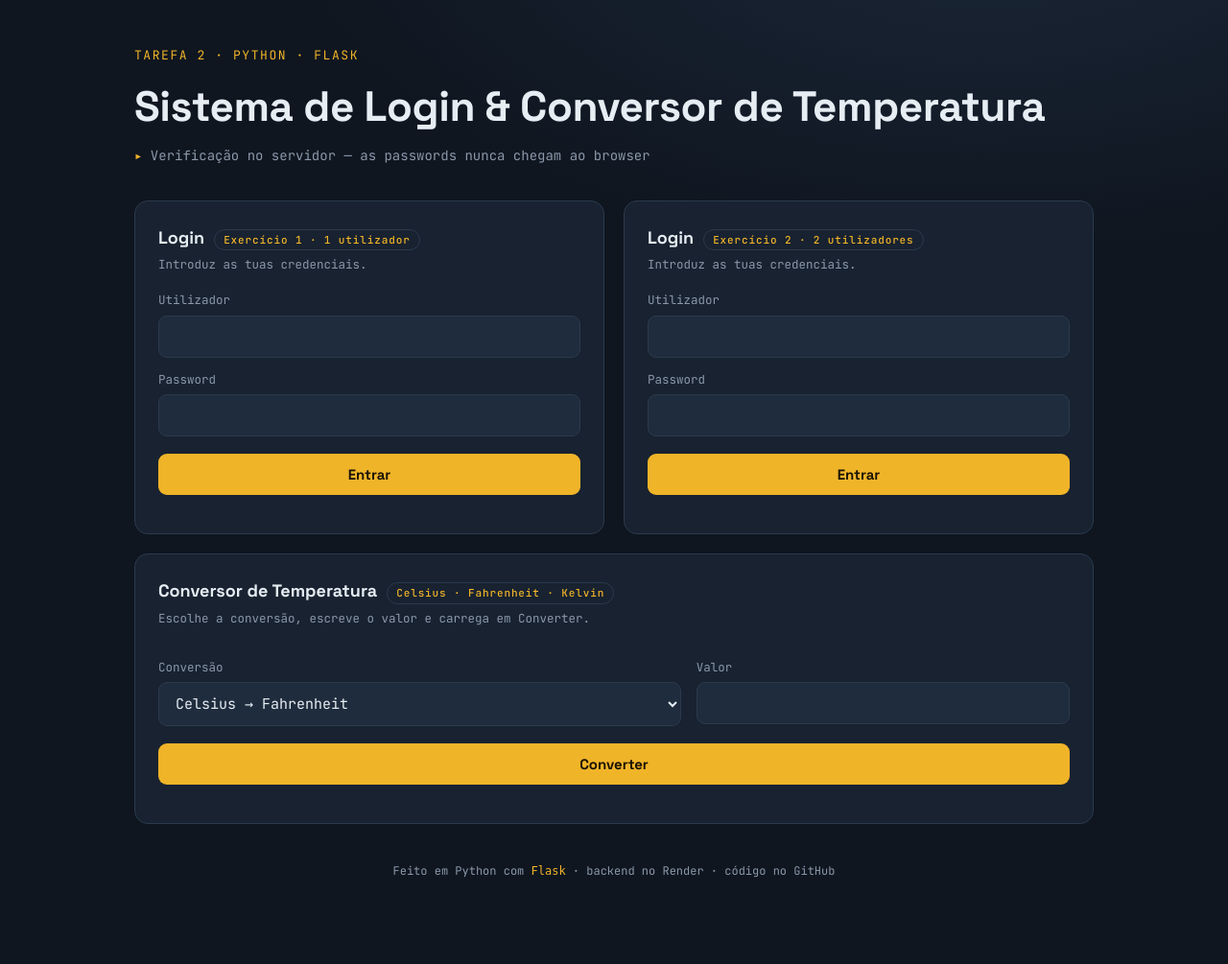
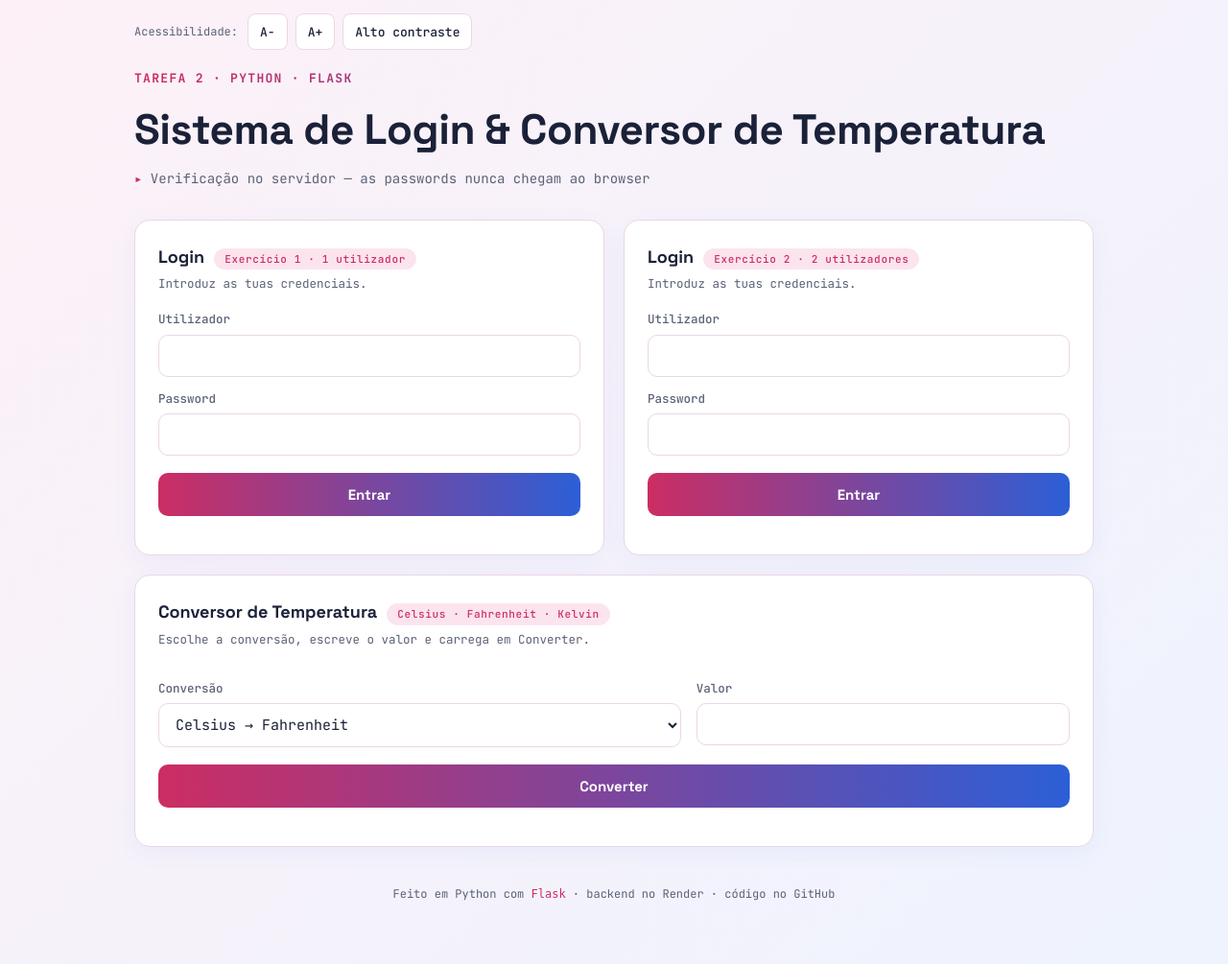
Before and after one commit to Sara-Timoteo/celsiusfahrenheitconverter, a Flask app: page / in a window 1280 px wide. Shown: the whole page at 96% size. Before the commit the page ends 915 px from the top, so only its background shows below. Run offline with Flask 3, Linux system fonts and the light colour scheme.

Commit message:
Add files via upload

```diff
--- a/templates/index.html
+++ b/templates/index.html
@@ -9,52 +9,119 @@
   <link href="https://fonts.googleapis.com/css2?family=Space+Grotesk:wght@500;700&family=JetBrains+Mono:wght@400;500;700&display=swap" rel="stylesheet" />
   <style>
     :root {
-      --bg:#0f1620; --surface:#182230; --surface-2:#1f2c3d; --line:#2b3a4d;
-      --text:#e6edf3; --muted:#8b98a9; --amber:#f0b429; --amber-ink:#1a1304;
-      --ok:#4ade80; --err:#ff6b6b;
+      --pink:#cc2d63; --pink-soft:#fbe4ee; --blue:#2c5fd6; --blue-soft:#e6eefc;
+      --bg-pink:#fdf1f7; --bg-blue:#eef3fe;
+      --surface:#ffffff; --line:#ead7e4;
+      --text:#1a2138; --muted:#5a6276;
+      --ok:#1f8a4c; --err:#c92a48;
       --mono:"JetBrains Mono",ui-monospace,SFMono-Regular,Menlo,Consolas,monospace;
       --display:"Space Grotesk",system-ui,-apple-system,Segoe UI,Roboto,sans-serif;
     }
     * { box-sizing:border-box; }
+    html { font-size:100%; }
     body {
       margin:0;
-      background:radial-gradient(1200px 600px at 80% -10%, #1b2738 0, transparent 60%), var(--bg);
+      background:linear-gradient(135deg, var(--bg-pink) 0%, var(--bg-blue) 100%);
+      min-height:100vh;
       color:var(--text); font-family:var(--display); line-height:1.5;
       -webkit-font-smoothing:antialiased;
     }
-    .wrap { max-width:1040px; margin:0 auto; padding:48px 20px 64px; }
-    header { margin-bottom:36px; }
-    .eyebrow { font-family:var(--mono); font-size:13px; letter-spacing:.12em; text-transform:uppercase; color:var(--amber); margin:0 0 10px; }
+
+    /* Salta para o conteúdo (leitores de ecrã / teclado) */
+    .skip { position:absolute; left:-999px; top:0; background:var(--blue); color:#fff;
+      padding:10px 16px; border-radius:0 0 8px 0; z-index:100; font-weight:700; }
+    .skip:focus { left:0; }
+
+    /* Barra de acessibilidade */
+    .a11y-bar { display:flex; align-items:center; gap:8px; flex-wrap:wrap;
+      max-width:1040px; margin:0 auto; padding:14px 20px 0; }
+    .a11y-bar .lbl { font-family:var(--mono); font-size:12px; color:var(--muted); margin-right:2px; }
+    .a11y-bar button { width:auto; margin:0; padding:7px 12px; min-height:38px;
+      background:#fff; color:var(--text); border:1.5px solid var(--line);
+      border-radius:8px; font-family:var(--mono); font-size:13px; font-weight:500; cursor:pointer; }
+    .a11y-bar button:hover { border-color:var(--blue); }
+    .a11y-bar button[aria-pressed="true"] { background:var(--blue); color:#fff; border-color:var(--blue); }
+
+    .wrap { max-width:1040px; margin:0 auto; padding:20px 20px 64px; }
+    header { margin-bottom:32px; }
+    .eyebrow { font-family:var(--mono); font-size:13px; letter-spacing:.1em; text-transform:uppercase;
+      margin:0 0 10px; background:linear-gradient(90deg,var(--pink),var(--blue));
+      -webkit-background-clip:text; background-clip:text; color:transparent; font-weight:700; }
     h1 { font-size:clamp(28px,5vw,44px); font-weight:700; margin:0 0 8px; letter-spacing:-.01em; }
     .sub { color:var(--muted); font-family:var(--mono); font-size:14px; margin:0; }
-    .sub::before { content:"▸ "; color:var(--amber); }
+    .sub::before { content:"▸ "; color:var(--pink); }
+
     .grid { display:grid; grid-template-columns:1fr 1fr; gap:20px; }
     .card-wide { grid-column:1 / -1; }
     @media (max-width:720px){ .grid { grid-template-columns:1fr; } }
-    .card { background:var(--surface); border:1px solid var(--line); border-radius:14px; padding:24px; }
+
+    .card { background:var(--surface); border:1px solid var(--line); border-radius:16px;
+      padding:24px; box-shadow:0 6px 24px rgba(44,95,214,.06); }
     .card h2 { font-size:18px; margin:0 0 2px; display:flex; align-items:baseline; gap:10px; flex-wrap:wrap; }
-    .tag { font-family:var(--mono); font-size:11px; font-weight:500; letter-spacing:.08em; color:var(--amber); border:1px solid var(--line); border-radius:999px; padding:2px 9px; }
+    .tag { font-family:var(--mono); font-size:11px; font-weight:500; letter-spacing:.06em;
+      color:var(--pink); border:1.5px solid var(--pink-soft); background:var(--pink-soft);
+      border-radius:999px; padding:2px 10px; }
     .hint { color:var(--muted); font-family:var(--mono); font-size:12.5px; margin:6px 0 18px; }
-    label { display:block; font-family:var(--mono); font-size:12.5px; color:var(--muted); margin:14px 0 6px; }
-    input, select { width:100%; background:var(--surface-2); border:1px solid var(--line); border-radius:9px; color:var(--text); font-family:var(--mono); font-size:15px; padding:11px 13px; transition:border-color .15s ease, box-shadow .15s ease; }
-    input:focus, select:focus { outline:none; border-color:var(--amber); box-shadow:0 0 0 3px rgba(240,180,41,.18); }
-    button { margin-top:18px; width:100%; background:var(--amber); color:var(--amber-ink); border:none; border-radius:9px; font-family:var(--display); font-weight:700; font-size:15px; padding:12px 14px; cursor:pointer; transition:transform .08s ease, filter .15s ease; }
-    button:hover { filter:brightness(1.06); }
+
+    label { display:block; font-family:var(--mono); font-size:12.5px; color:var(--muted); margin:14px 0 6px; font-weight:500; }
+    input, select { width:100%; background:#fff; border:1.5px solid var(--line); border-radius:10px;
+      color:var(--text); font-family:var(--mono); font-size:15px; padding:11px 13px;
+      transition:border-color .15s ease, box-shadow .15s ease; }
+    input:focus, select:focus { outline:none; border-color:var(--blue);
+      box-shadow:0 0 0 3px rgba(44,95,214,.22); }
+
+    button { margin-top:18px; width:100%;
+      background:linear-gradient(90deg,var(--pink),var(--blue));
+      color:#fff; border:none; border-radius:10px; font-family:var(--display); font-weight:700;
+      font-size:15px; padding:13px 14px; cursor:pointer; transition:filter .15s ease, transform .08s ease; }
+    button:hover { filter:brightness(1.05); }
     button:active { transform:translateY(1px); }
-    button:focus-visible { outline:3px solid #fff; outline-offset:2px; }
-    .msg { margin-top:16px; min-height:22px; font-family:var(--mono); font-size:14px; word-break:break-word; }
-    .msg.erro { color:var(--err); } .msg.erro::before { content:"✗ "; }
-    .msg.ok { color:var(--ok); } .msg.ok::before { content:"✓ "; }
-    .res { margin-top:16px; min-height:40px; font-family:var(--mono); font-size:clamp(20px,4vw,28px); font-weight:700; color:var(--amber); }
-    .res.erro { color:var(--err); font-size:14px; font-weight:400; } .res.erro::before { content:"✗ "; }
+    :focus-visible { outline:3px solid var(--blue); outline-offset:2px; }
+    button:focus-visible { outline:3px solid var(--text); outline-offset:3px; }
+
+    .msg { margin-top:16px; min-height:22px; font-family:var(--mono); font-size:14px; font-weight:500; word-break:break-word; }
+    .msg.erro { color:var(--err); } .msg.erro::before { content:"✗ "; font-weight:700; }
+    .msg.ok { color:var(--ok); } .msg.ok::before { content:"✓ "; font-weight:700; }
+    .res { margin-top:16px; min-height:40px; font-family:var(--mono); font-size:clamp(20px,4vw,28px); font-weight:700;
+      background:linear-gradient(90deg,var(--pink),var(--blue)); -webkit-background-clip:text; background-clip:text; color:transparent; }
+    .res.erro { color:var(--err); -webkit-text-fill-color:var(--err); background:none; font-size:14px; font-weight:500; }
+    .res.erro::before { content:"✗ "; }
+
     .conv-row { display:grid; grid-template-columns:1.4fr 1fr; gap:16px; }
     @media (max-width:520px){ .conv-row { grid-template-columns:1fr; } }
+
     footer { margin-top:40px; color:var(--muted); font-family:var(--mono); font-size:12px; text-align:center; }
-    footer code { color:var(--amber); }
+    footer code { color:var(--pink); }
+
+    /* Alto contraste */
+    body.alto-contraste { background:#fff; }
+    body.alto-contraste .card { border:2px solid #000; box-shadow:none; }
+    body.alto-contraste, body.alto-contraste h1, body.alto-contraste h2,
+    body.alto-contraste label, body.alto-contraste .hint, body.alto-contraste .sub { color:#000; }
+    body.alto-contraste .eyebrow, body.alto-contraste .res {
+      background:none; -webkit-text-fill-color:#000; color:#000; }
+    body.alto-contraste .tag { color:#000; background:#fff; border-color:#000; }
+    body.alto-contraste input, body.alto-contraste select { border-color:#000; color:#000; background:#fff; }
+    body.alto-contraste button { background:#000; color:#fff; }
+    body.alto-contraste .msg.ok { color:#0a6b30; }
+    body.alto-contraste .msg.erro, body.alto-contraste .res.erro { color:#a3001b; -webkit-text-fill-color:#a3001b; }
+
     @media (prefers-reduced-motion:reduce){ * { transition:none !important; } }
+    @media (prefers-contrast:more){
+      input, select, .card, .a11y-bar button { border-color:#000 !important; }
+    }
   </style>
 </head>
 <body>
+  <a href="#conteudo" class="skip">Saltar para o conteúdo</a>
+
+  <div class="a11y-bar" role="region" aria-label="Opções de acessibilidade">
+    <span class="lbl">Acessibilidade:</span>
+    <button type="button" id="font-menos" aria-label="Diminuir tamanho do texto">A−</button>
+    <button type="button" id="font-mais" aria-label="Aumentar tamanho do texto">A+</button>
+    <button type="button" id="contraste" aria-pressed="false">Alto contraste</button>
+  </div>
+
   <div class="wrap">
     <header>
       <p class="eyebrow">Tarefa 2 · Python · Flask</p>
@@ -62,16 +129,15 @@
       <p class="sub">Verificação no servidor — as passwords nunca chegam ao browser</p>
     </header>
 
-    <main class="grid">
+    <main class="grid" id="conteudo">
 
-      <!-- Exercício 1 -->
       <section class="card" aria-labelledby="t1">
         <h2 id="t1">Login <span class="tag">Exercício 1 · 1 utilizador</span></h2>
-        <p class="hint">Introduz as tuas credenciais.</p>
+        <p class="hint" id="h1">Introduz as tuas credenciais.</p>
         <form method="post">
           <input type="hidden" name="acao" value="login1" />
           <label for="user1">Utilizador</label>
-          <input id="user1" name="user1" type="text" autocomplete="off" value="{{ user1 }}" />
+          <input id="user1" name="user1" type="text" autocomplete="off" aria-describedby="h1" value="{{ user1 }}" />
           <label for="pass1">Password</label>
           <input id="pass1" name="pass1" type="password" autocomplete="off" />
           <button type="submit">Entrar</button>
@@ -79,14 +145,13 @@
         <p class="{{ classe1 }}" role="status" aria-live="polite">{{ msg1 }}</p>
       </section>
 
-      <!-- Exercício 2 -->
       <section class="card" aria-labelledby="t2">
         <h2 id="t2">Login <span class="tag">Exercício 2 · 2 utilizadores</span></h2>
-        <p class="hint">Introduz as tuas credenciais.</p>
+        <p class="hint" id="h2">Introduz as tuas credenciais.</p>
         <form method="post">
           <input type="hidden" name="acao" value="login2" />
           <label for="user2">Utilizador</label>
-          <input id="user2" name="user2" type="text" autocomplete="off" value="{{ user2 }}" />
+          <input id="user2" name="user2" type="text" autocomplete="off" aria-describedby="h2" value="{{ user2 }}" />
           <label for="pass2">Password</label>
           <input id="pass2" name="pass2" type="password" autocomplete="off" />
           <button type="submit">Entrar</button>
@@ -94,7 +159,6 @@
         <p class="{{ classe2 }}" role="status" aria-live="polite">{{ msg2 }}</p>
       </section>
 
-      <!-- Conversor -->
       <section class="card card-wide" aria-labelledby="t3">
         <h2 id="t3">Conversor de Temperatura <span class="tag">Celsius · Fahrenheit · Kelvin</span></h2>
         <p class="hint">Escolhe a conversão, escreve o valor e carrega em Converter.</p>
@@ -126,5 +190,36 @@
 
     <footer>Feito em Python com <code>Flask</code> · backend no Render · código no GitHub</footer>
   </div>
+
+  {% raw %}
+  <script>
+  (function () {
+    var root = document.documentElement;
+    var body = document.body;
+    var escala = 1;
+
+    function aplicar() { root.style.fontSize = (escala * 100) + "%"; }
+    function guardar() {
+      try { localStorage.setItem("a11y", JSON.stringify({ e: escala, c: body.classList.contains("alto-contraste") })); } catch (x) {}
+    }
+    try {
+      var s = JSON.parse(localStorage.getItem("a11y") || "null");
+      if (s) { if (s.e) { escala = s.e; aplicar(); } if (s.c) { body.classList.add("alto-contraste"); } }
+    } catch (x) {}
+
+    document.getElementById("font-mais").addEventListener("click", function () {
+      escala = Math.min(1.6, Math.round((escala + 0.1) * 10) / 10); aplicar(); guardar();
+    });
+    document.getElementById("font-menos").addEventListener("click", function () {
+      escala = Math.max(0.9, Math.round((escala - 0.1) * 10) / 10); aplicar(); guardar();
+    });
+
+    var btnC = document.getElementById("contraste");
+    function syncC() { btnC.setAttribute("aria-pressed", body.classList.contains("alto-contraste")); }
+    syncC();
+    btnC.addEventListener("click", function () { body.classList.toggle("alto-contraste"); syncC(); guardar(); });
+  })();
+  </script>
+  {% endraw %}
 </body>
 </html>
```
